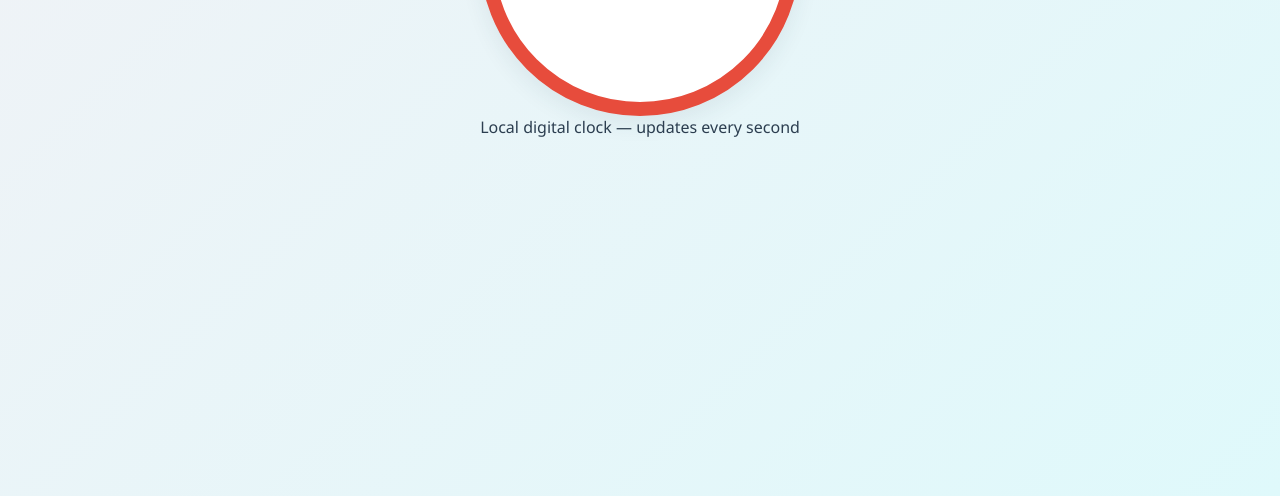
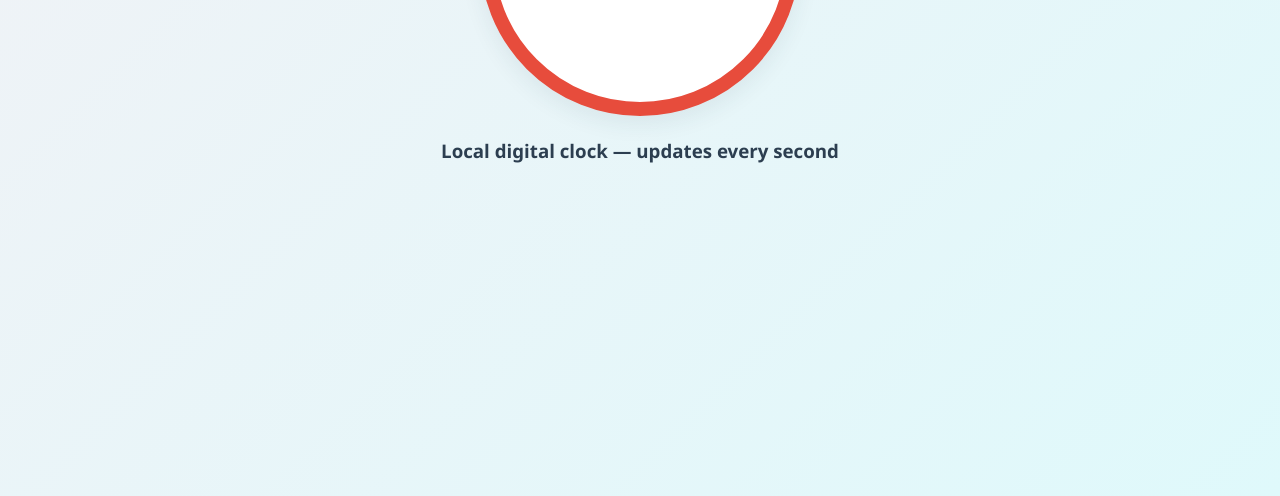
Before and after one commit to G7-Gowtham/Stopwatch, a plain HTML site: page index.html in a window 1280 px wide. Shown: the part 304-800 px from the top of the page. Drawn offline with Linux system fonts and the light colour scheme.

Commit message:
Update index.html

```diff
--- a/index.html
+++ b/index.html
@@ -24,8 +24,8 @@
     <section class="clock-panel">
       <div class="stopwatch clock-display">
         <div class="timer" id="clock">00:00:00</div>
-      </div>
-      <p class="meta">Local digital clock — updates every second</p>
+      </div><br>
+      <h3>Local digital clock — updates every second</h3>
     </section>
   </main>
 
```
